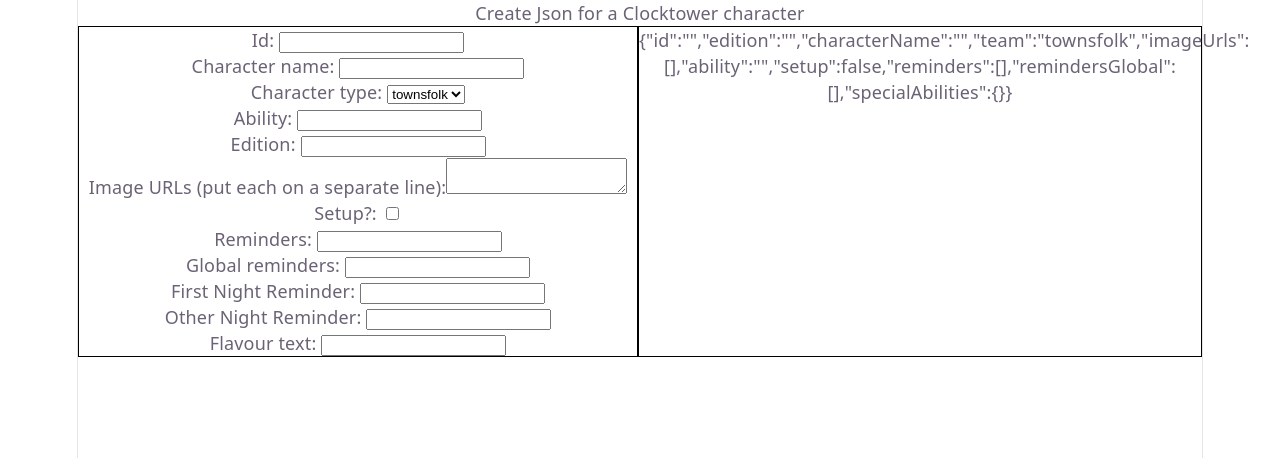
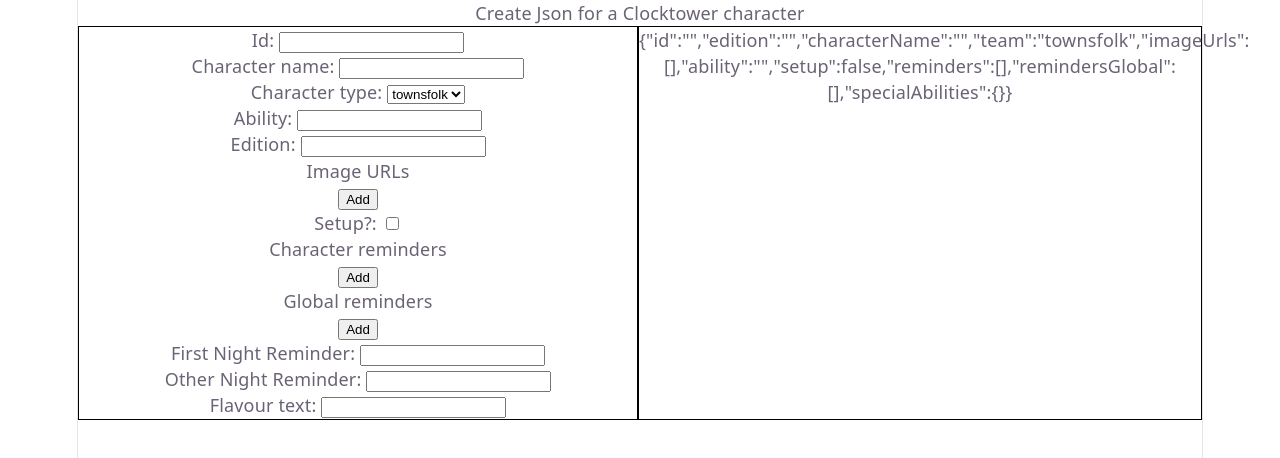
Before and after one commit to rebeccabex/clocktower-apps, a React (Vite) app in the folder clocktower-apps/: page / in a window 1280 px wide. Shown: the top 458 px of the page. Built offline with nearby package versions, Linux system fonts and the light colour scheme.

Commit message:
Extracted array fields

```diff
--- /dev/null
+++ b/clocktower-apps/src/ArrayField.tsx
@@ -0,0 +1,60 @@
+import type { BaseFieldProps } from "./TextField";
+import styled from "styled-components";
+
+type ArrayFieldProps = BaseFieldProps & {
+  values: Array<string>;
+  updateItem: (newValue: string, index: number) => void;
+  addItem: () => void;
+  removeItem: (index: number) => void;
+  maxItemLength?: number;
+  maxNumberOfElements: number;
+};
+
+export const ArrayField = ({
+  fieldName,
+  label,
+  values,
+  updateItem,
+  addItem,
+  removeItem,
+  maxItemLength,
+  maxNumberOfElements,
+}: ArrayFieldProps) => {
+  const onUpdate = (newValue: string, index: number) =>
+    updateItem(newValue, index);
+  const onAddItem = () => addItem();
+  const onRemoveItem = (index: number) => removeItem(index);
+
+  return (
+    <div>
+      <div>{label}</div>
+      {maxNumberOfElements > values.length && (
+        <button onClick={onAddItem}>Add</button>
+      )}
+      <FieldsContainer>
+        {values.map((value, i) => (
+          <RowContainer>
+            <input
+              type="textbox"
+              id={`${fieldName}-${i}`}
+              onChange={(e) => onUpdate(e.target.value, i)}
+              maxLength={maxItemLength}
+              value={value}
+            />
+            <button onClick={() => onRemoveItem(i)}>-</button>
+          </RowContainer>
+        ))}
+      </FieldsContainer>
+    </div>
+  );
+};
+
+const FieldsContainer = styled.div`
+  display: flex;
+  flex-direction: column;
+`;
+
+const RowContainer = styled.div`
+  display: flex;
+  flex-direction: row;
+`;
--- a/clocktower-apps/src/CharacterJsonCreatorPage.tsx
+++ b/clocktower-apps/src/CharacterJsonCreatorPage.tsx
@@ -1,6 +1,7 @@
 import { useState } from "react";
 import styled from "styled-components";
 import { TextField } from "./TextField";
+import { ArrayField } from "./ArrayField";
 
 const characterType = {
   townsfolk: "Townsfolk",
@@ -21,6 +22,13 @@
   id: string;
   reason: string;
 };
+
+type BotCCharacterArrayFields = {
+  imageUrls: Array<string>;
+  reminders: Array<string>;
+  remindersGlobal: Array<string>;
+};
+type BotCCharacterArrayFieldNames = keyof BotCCharacterArrayFields;
 
 type BotCCharacter = {
   id: string;
@@ -56,30 +64,6 @@
 export const CharacterJsonCreatorPage = () => {
   const [characterObject, setCharacterObject] = useState(emptyBotCCharacter);
 
-  const updateCharacterImageUrls = (urls: string) => {
-    const urlList = urls.split("\r\n");
-    setCharacterObject({
-      ...characterObject,
-      imageUrls: urlList,
-    });
-  };
-
-  const updateCharacterReminders = (reminders: string) => {
-    const reminderList = reminders.split("\r\n");
-    setCharacterObject({
-      ...characterObject,
-      reminders: reminderList,
-    });
-  };
-
-  const updateGlobalReminders = (reminders: string) => {
-    const reminderList = reminders.split("\r\n");
-    setCharacterObject({
-      ...characterObject,
-      remindersGlobal: reminderList,
-    });
-  };
-
   const updateField = <T,>(
     updatedField: BotCCharacterFieldName,
     newValue: T,
@@ -87,6 +71,49 @@
     setCharacterObject({
       ...characterObject,
       [updatedField]: newValue,
+    });
+  };
+
+  const updateValueInArray = <T,>(
+    updatedField: BotCCharacterArrayFieldNames,
+    updatedValue: T,
+    index: number,
+  ) => {
+    const updatedArray = characterObject[updatedField].map((item, i) => {
+      if (index === i) {
+        return updatedValue;
+      } else {
+        return item;
+      }
+    });
+
+    setCharacterObject({
+      ...characterObject,
+      [updatedField]: updatedArray,
+    });
+  };
+
+  const addItemToArray = <T,>(
+    updatedField: BotCCharacterArrayFieldNames,
+    newValue: T,
+  ) => {
+    setCharacterObject({
+      ...characterObject,
+      [updatedField]: [...characterObject[updatedField], newValue],
+    });
+  };
+
+  const removeItemFromArray = (
+    updatedField: BotCCharacterArrayFieldNames,
+    indexToRemove: number,
+  ) => {
+    const updatedArray = characterObject[updatedField].filter(
+      (_, i) => indexToRemove !== i,
+    );
+
+    setCharacterObject({
+      ...characterObject,
+      [updatedField]: updatedArray,
     });
   };
 
@@ -140,15 +167,17 @@
             maxLength={50}
             label="Edition"
           />
-          <div>
-            <label htmlFor="imageUrls">
-              Image URLs (put each on a separate line):
-            </label>
-            <textarea
-              id="imageUrls"
-              onChange={(e) => updateCharacterImageUrls(e.target.value)}
-            ></textarea>
-          </div>
+          <ArrayField
+            fieldName="imageUrls"
+            label="Image URLs"
+            values={characterObject.imageUrls}
+            updateItem={(newValue: string, index: number) =>
+              updateValueInArray("imageUrls", newValue, index)
+            }
+            addItem={() => addItemToArray("imageUrls", "")}
+            removeItem={(index) => removeItemFromArray("imageUrls", index)}
+            maxNumberOfElements={3}
+          />
           <div>
             <label htmlFor="isSetup">Setup?: </label>
             <input
@@ -157,20 +186,32 @@
               onChange={(e) => updateField("setup", e.target.checked)}
             />
           </div>
-          <div>
-            <label htmlFor="characterReminders">Reminders: </label>
-            <input
-              id="characterReminders"
-              onChange={(e) => updateCharacterReminders(e.target.value)}
-            ></input>
-          </div>
-          <div>
-            <label htmlFor="globalReminders">Global reminders: </label>
-            <input
-              id="globalReminders"
-              onChange={(e) => updateGlobalReminders(e.target.value)}
-            ></input>
-          </div>
+          <ArrayField
+            fieldName="reminders"
+            label="Character reminders"
+            values={characterObject.reminders}
+            updateItem={(newValue: string, index: number) =>
+              updateValueInArray("reminders", newValue, index)
+            }
+            addItem={() => addItemToArray("reminders", "")}
+            removeItem={(index) => removeItemFromArray("reminders", index)}
+            maxNumberOfElements={20}
+            maxItemLength={30}
+          />
+          <ArrayField
+            fieldName="remindersGlobal"
+            label="Global reminders"
+            values={characterObject.remindersGlobal}
+            updateItem={(newValue: string, index: number) =>
+              updateValueInArray("remindersGlobal", newValue, index)
+            }
+            addItem={() => addItemToArray("remindersGlobal", "")}
+            removeItem={(index) =>
+              removeItemFromArray("remindersGlobal", index)
+            }
+            maxNumberOfElements={20}
+            maxItemLength={25}
+          />
           <TextField
             fieldName="firstNightReminder"
             updateField={(newValue: string) =>
--- a/clocktower-apps/src/TextField.tsx
+++ b/clocktower-apps/src/TextField.tsx
@@ -1,12 +1,15 @@
 import type { BotCCharacterFieldName } from "./CharacterJsonCreatorPage";
 
-type TextFieldProps = {
+export type BaseFieldProps = {
   fieldName: BotCCharacterFieldName;
+  label?: string;
+  helpText?: string;
+};
+
+type TextFieldProps = BaseFieldProps & {
   updateField: (newValue: string) => void;
   maxLength: number;
-  label?: string;
   required?: boolean;
-  helpText?: string;
 };
 
 export const TextField = ({
@@ -28,7 +31,7 @@
         id={fieldName}
         onChange={(e) => onUpdate(e.target.value)}
         maxLength={maxLength}
-      ></input>
+      />
     </div>
   );
 };
```
